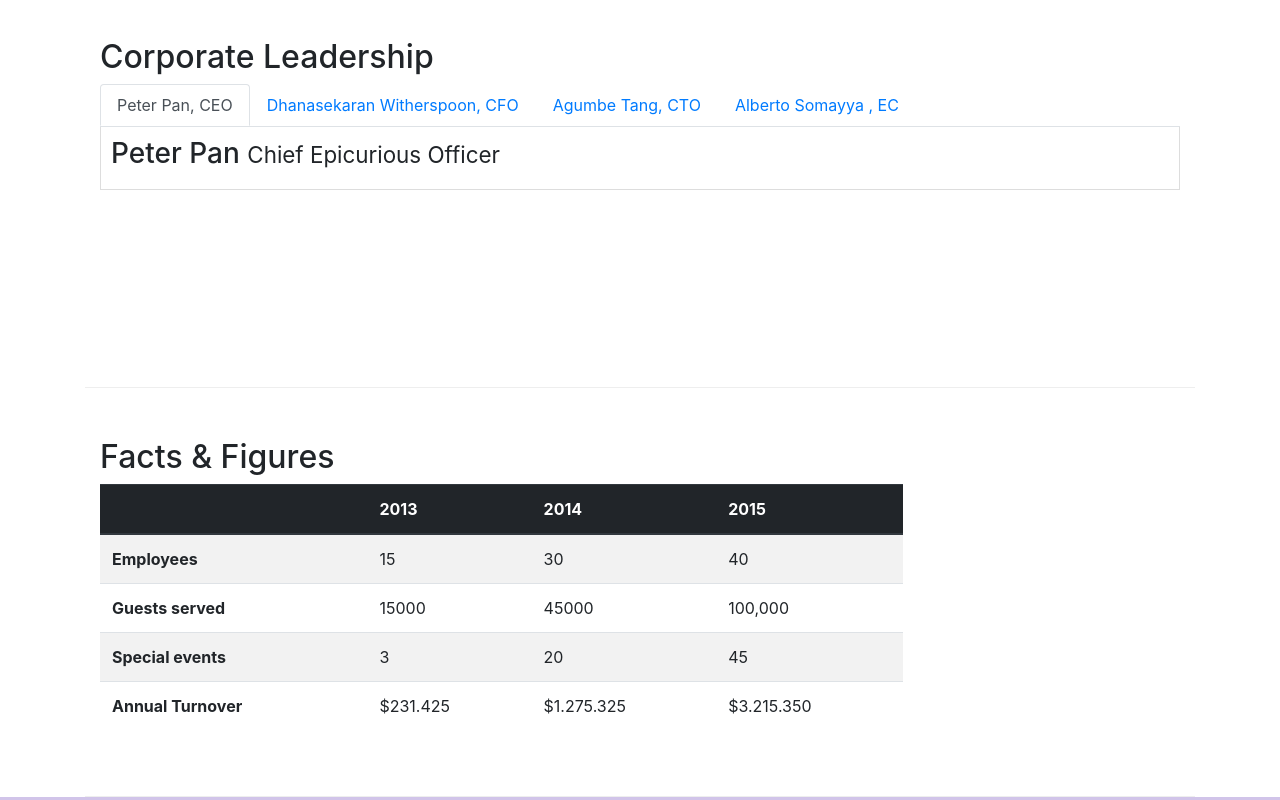
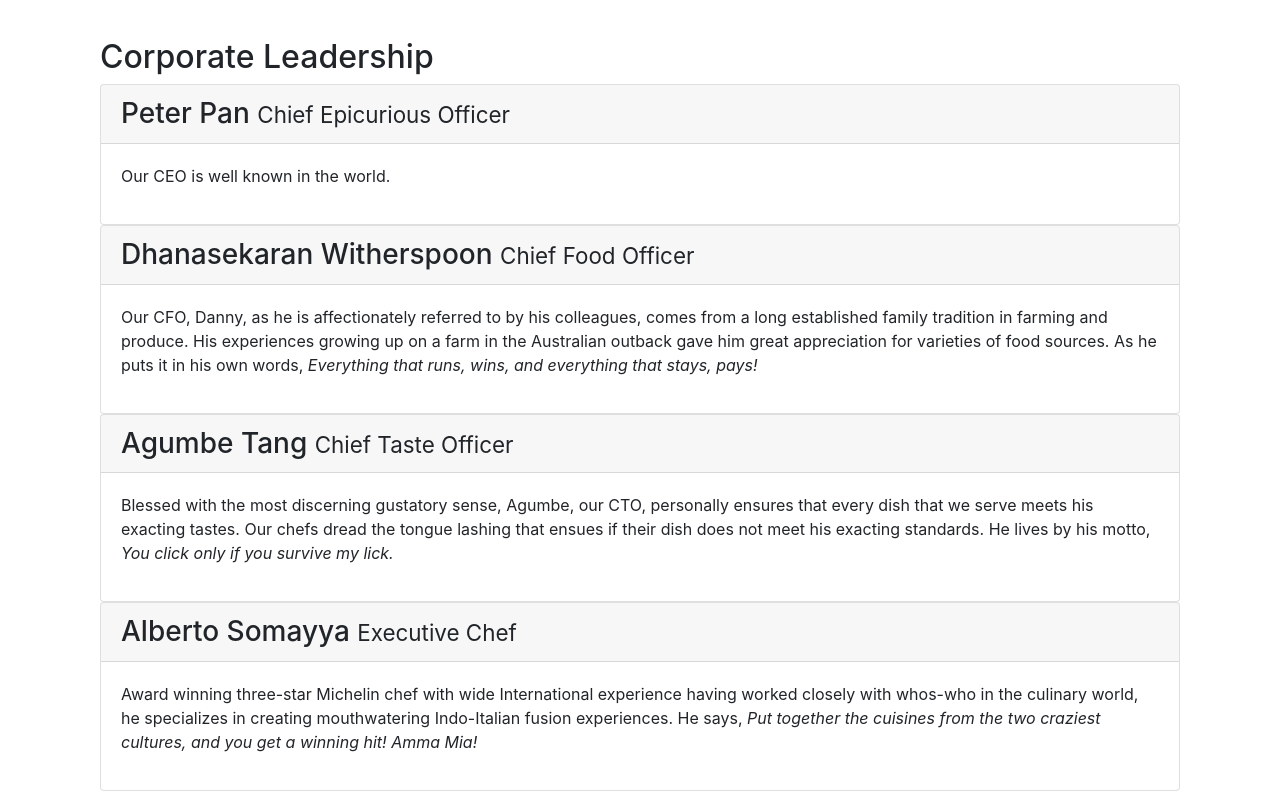
Before and after one commit to julienb86/bootstrap, a website: page aboutus.html in a window 1280 px wide. Shown: the part 1000-1800 px from the top of the page. Drawn offline with nearby package versions, Linux system fonts and the light colour scheme.

Commit message:
accordion

```diff
--- a/aboutus.html
+++ b/aboutus.html
@@ -101,44 +101,65 @@
         <div class="row row-content">
             <div class="col-12">
                 <h2>Corporate Leadership</h2>
-                <ul class="nav nav-tabs">
-                  <li class="nav-items">
-                    <a class="nav-link active" href="#peter" role="tab" data-toggle="tab">Peter Pan, CEO</a>
-                  </li>
-                  <li class="nav-items">
-                    <a class="nav-link" href="#dhana" role="tab" data-toggle="tab">Dhanasekaran Witherspoon, CFO </a>
-                  </li>
-                  <li class="nav-items">
-                    <a class="nav-link" href="#agumbe" role="tab" data-toggle="tab">Agumbe Tang, CTO</a>
-                  </li>
-                  <li class="nav-items">
-                    <a class="nav-link" href="#alberto" role="tab" data-toggle="tab">Alberto Somayya , EC</a>
-                  </li>
-                </ul>
+                <div class="accordion">
 
-                <div class="tab-content">
-                  <div role="tabpanel" class="tab-pane fade show active" id="peter">
-                    <h3>Peter Pan <small>Chief Epicurious Officer</small></h3>
+                  <div class="card">
+                    <div role="tab" class="card-header" id="peterhead">
+                      <h3 class="mb-0">
+                        <a data-toggle="collapse" data-target="#peter">Peter Pan <small>Chief Epicurious Officer</small></a>
+                      </h3>
+                    </div>
+                    <div class="collapse show" id="peter" data-parent="#accordion">
+                      <div class="card-body">
+                        <p class="d-none d-sm-block">Our CEO is well known in the world.</p>
+                      </div>
+                    </div>
                   </div>
 
-                  <div role="tabpanel" class="tab-pane fade" id="dhana">
-                    <h3>Dhanasekaran Witherspoon <small>Chief Food Officer</small></h3>
+
+                  <div class="card">
+                    <div role="tab" class="card-header" id="dhanahead">
+                      <h3 class="mb-0">
+                        <a data-toggle="collapse" data-target="#dhana">Dhanasekaran Witherspoon <small>Chief Food Officer</small></a>
+                      </h3>
+                    </div>
+                    <div class="collapse show" id="dhana" data-parent="#accordion">
+                      <div class="card-body">
                         <p class=" d-none d-sm-block">Our CFO, Danny, as he is affectionately referred to by his colleagues, comes from a long established family tradition in farming and produce. His experiences growing up on a farm in the Australian outback gave him great appreciation for varieties of food sources. As he puts it in his own words, <em>Everything that runs, wins, and everything that stays, pays!</em></p>
                       </div>
+                    </div>
+                  </div>
 
-                  <div role="tabpanel" class="tab-pane fade" id="agumbe">
-                    <h3>Agumbe Tang <small>Chief Taste Officer</small></h3>
+                  <div class="card">
+                    <div role="tab" class="card-header" id="agumbehead">
+                      <h3 class="mb-0">
+                        <a data-toggle="collapse" data-target="#agumbe">Agumbe Tang <small>Chief Taste Officer</small></a>
+                      </h3>
+                    </div>
+                      <div class="collapse show" id="agumbe" data-parent="#accordion">
+                        <div class="card-body">
                           <p class=" d-none d-sm-block">Blessed with the most discerning gustatory sense, Agumbe, our CTO, personally ensures that every dish that we serve meets his exacting tastes. Our chefs dread the tongue lashing that ensues if their dish does not meet his exacting standards. He lives by his motto, <em>You click only if you survive my lick.</em></p>
                         </div>
+                      </div>
+                    </div>
 
-                  <div role="tabpanel" class="tab-pane fade" id="alberto">
-                    <h3>Alberto Somayya <small>Executive Chef</small></h3>
+                    <div class="card">
+                      <div role="tab" class="card-header" id="albertohead">
+                        <h3 class="mb-0">
+                          <a data-toggle="collapse" data-target="#alberto">Alberto Somayya <small>Executive Chef</small></a>
+                        </h3>
+                      </div>
+                      <div class="collapse show" id="alberto" data-parent="#accordion">
+                        <div class="card-body">
                           <p  class=" d-none d-sm-block">Award winning three-star Michelin chef with wide International experience having worked closely with whos-who in the culinary world, he specializes in creating mouthwatering Indo-Italian fusion experiences. He says, <em>Put together the cuisines from the two craziest cultures, and you get a winning hit! Amma Mia!</em></p>
+                        </div>
                       </div>
                     </div>
 
                   </div>
                 </div>
+
+
        <div class="row row-content">
                 <div class="col-12 col-sm-9">
                     <h2>Facts &amp; Figures</h2>
```
Lines whose indentation alone changed are shown as unchanged.
